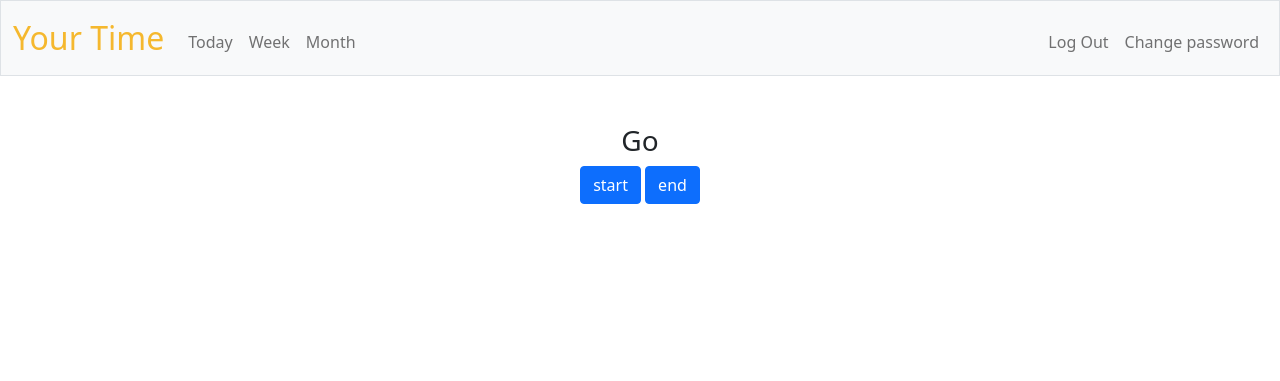
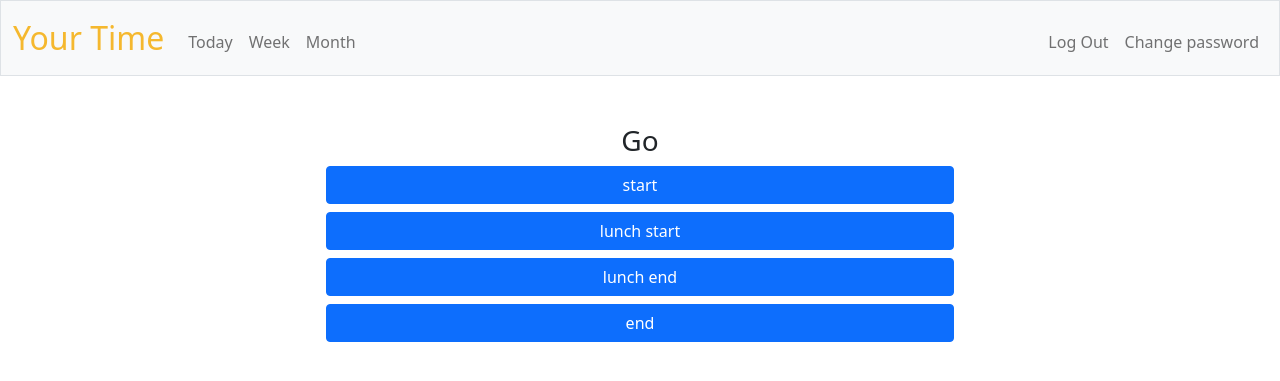
Before and after one commit to plov/Time-Tracker, a Flask app: page / in a window 1280 px wide. Shown: the top 381 px of the page. Run offline with Flask 3, Linux system fonts and the light colour scheme; a user stored in the database is signed in.

Commit message:
start day tracking

```diff
--- a/app.py
+++ b/app.py
@@ -28,11 +28,25 @@ def home():
 
     return render_template("index.html")
 
-@app.route("/")
+@app.route("/", methods=['GET', 'POST'])
 @login_required
 def index():
 
     userId = session["user_id"]
+    if request.method == 'POST':
+        if request.form.get('actionStart') == 'valueStart':
+                print(f"action start")
+        elif request.form.get('actionLunchStart') == 'valueLunchStart':
+                print(f"action lunch start")
+        elif request.form.get('actionLunchEnd') == 'valueLunchEnd':
+                print(f"action lunch end")
+        elif request.form.get('actionEnd') == 'valueEnd':
+                print(f"action end")
+        elif request.method == 'GET':
+            return render_template('index.html', form=form)
+
+    return render_template("index.html")
+
     #userRows = db.execute("SELECT cash FROM users WHERE users.id=?", userId)
     #currentShares = db.execute("SELECT symbol, quantity FROM shares WHERE userId = ? ", userId)
     #data2 = {}
--- /dev/null
+++ b/dailyTracking.py
@@ -0,0 +1,3 @@
+class dailyTracking:
+
+    #def __init__(self):
--- a/templates/index.html
+++ b/templates/index.html
@@ -8,8 +8,15 @@ Welcome
 <div>
     {% if session["user_id"] %}
     <h3>Go</h3>
-    <button class="btn btn-primary" type="submit">start</button>
-    <button class="btn btn-primary" type="submit">end</button>
+    <form action="/" method="post">
+        <div class="d-grid gap-2 col-6 mx-auto">
+            <button class="btn btn-primary" type="submit" value="valueStart" name="actionStart">start</button>
+            <button class="btn btn-primary" type="submit" value="valueLunchStart" name="actionLunchStart">lunch start</button>
+            <button class="btn btn-primary" type="submit" value="valueLunchEnd" name="actionLunchEnd">lunch end</button>
+            <button class="btn btn-primary" type="submit" value="valueEnd" name="actionEnd">end</button>
+        </div>
+    </form>
+
     {% else %}
     <h3>Hello. I tried to make an application for conveniently recording working hours.</h3>
     <p>Please, choose to login or register</p>
```
Also changed, not shown: helpers.py (added, +35 -0 lines), 1 other file.
